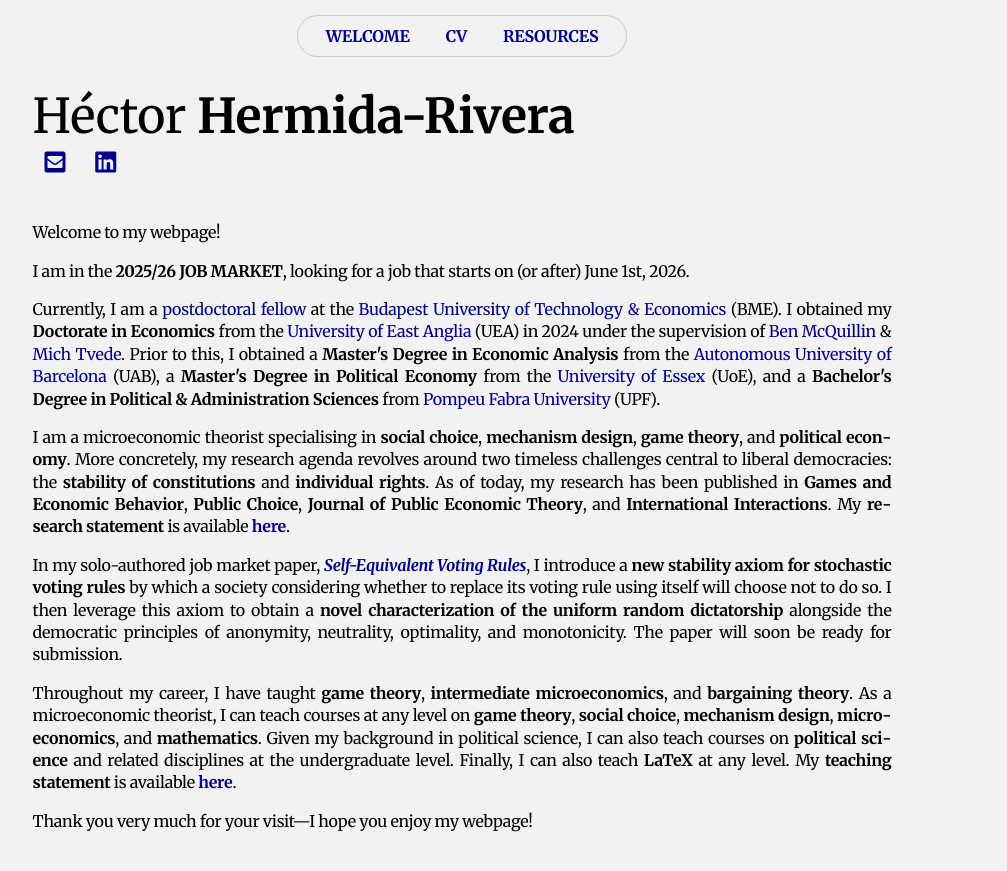
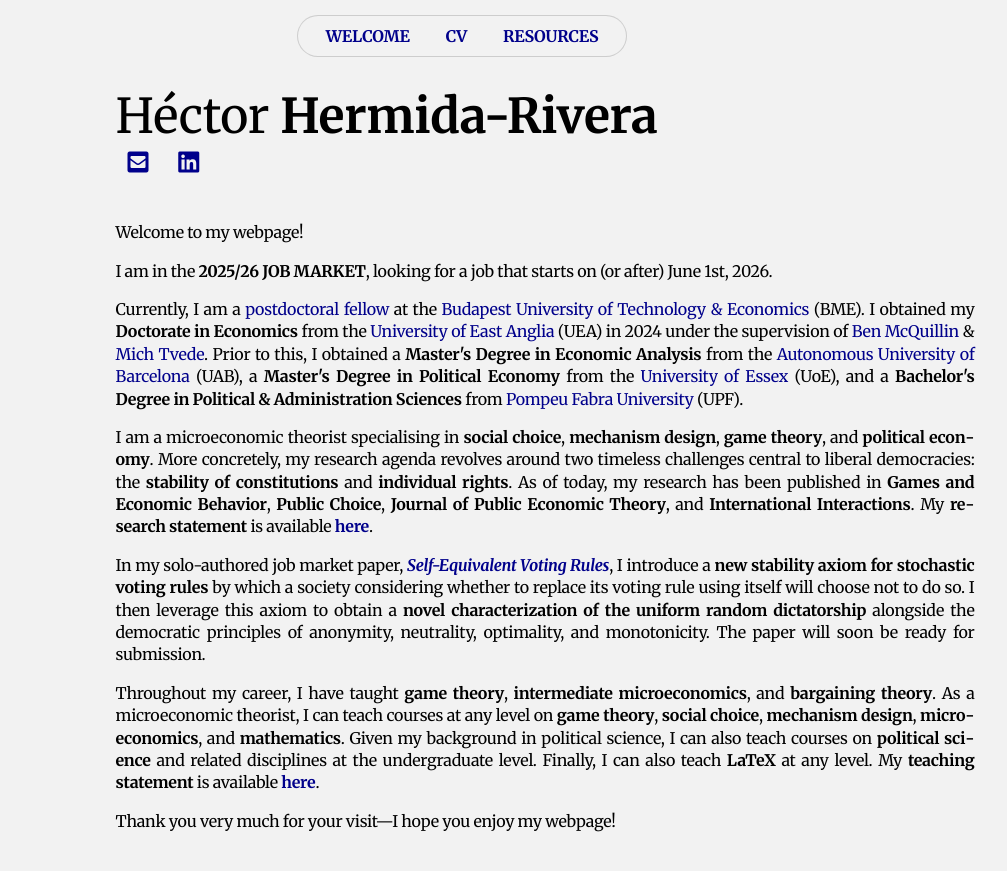
Before and after one commit to HectorHermidaRivera/hectorhermidarivera.github.io, a Jekyll site: the page built from index.md, in a window 1280 px wide. Shown: the top 871 px of the page, without its empty margins (178-1185 px from the left). Built offline with Jekyll 4.4.1, drawn with Linux system fonts in a browser that asks for light colours; a style sheet for code colours, icons or effects is not loaded.

Commit message:
Update style.css

```diff
--- a/assets/css/style.css
+++ b/assets/css/style.css
@@ -95,7 +95,8 @@ p {
   padding-top: 60px;
   padding-bottom: 40px;
   padding-left: 5px;
-  padding-right: 171px;
+  padding-right: 5px;
+  /* padding-right: 171px; */
   text-align: justify;
   background-color: #f2f2f2;
   z-index: 1;
```
